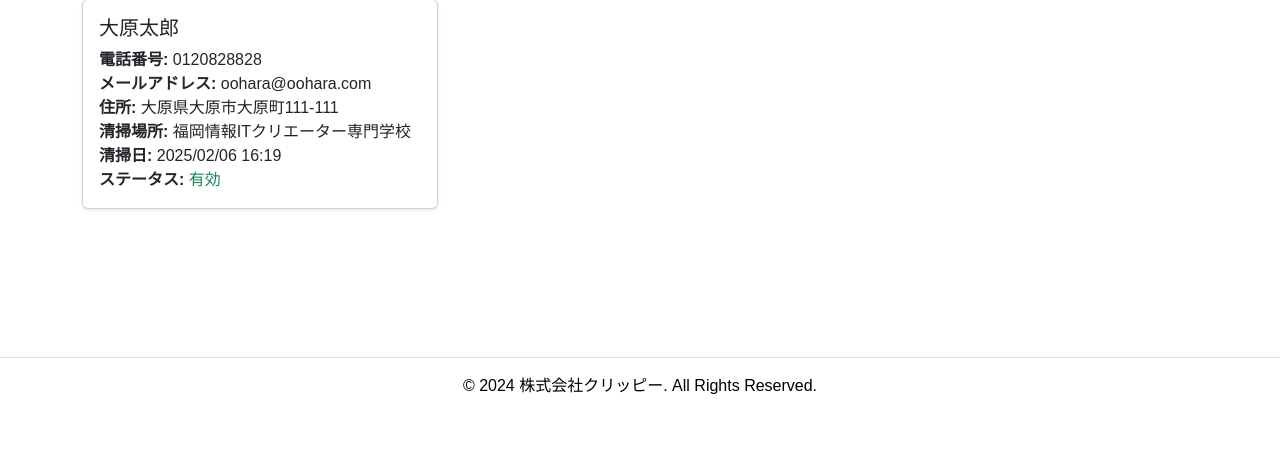
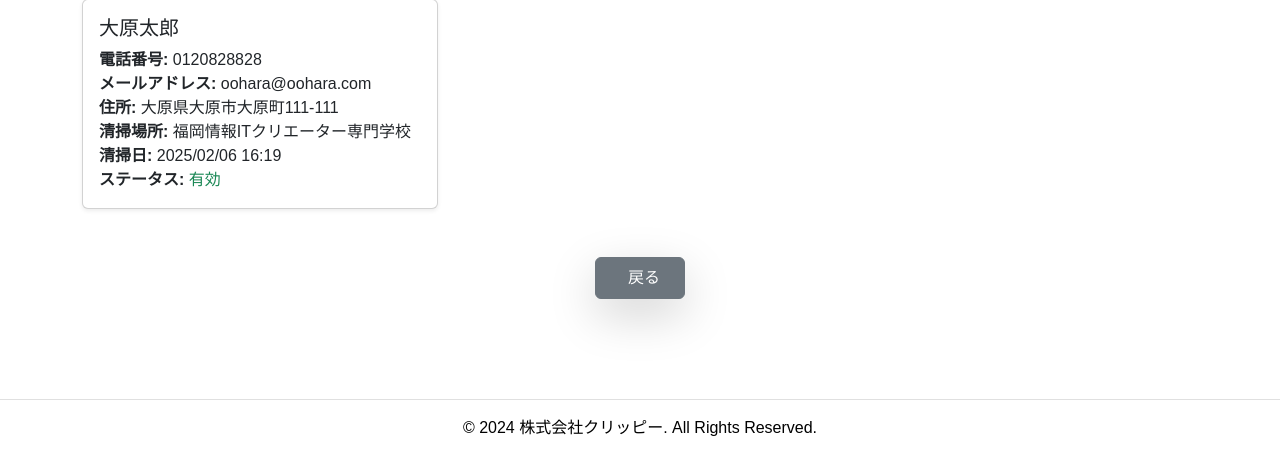
Before and after one commit to TakumiIsibasi/cleaningreservationsite, a Django app: page /adminaccounts/adminrequestconfirmation in a window 1280 px wide. Shown: the part 432-904 px from the top of the page. Before the commit the page ends 826 px from the top, so only its background shows below. Run offline with Django 4.2, Linux system fonts and the light colour scheme; data comes from the database, SQL or seed files in the repository.

Commit message:
オラオラオラオラオララオラ

```diff
--- a/adminaccounts/templates/3adminrequestconfirmation.html
+++ b/adminaccounts/templates/3adminrequestconfirmation.html
@@ -37,4 +37,9 @@
     <p class="text-center">現在依頼はありません。</p>
     {% endif %}
 </div>
+<div class="text-center mt-4">
+    <a href="{% url 'adminaccounts:adminhome' %}" class="btn btn-secondary w-auto py-2 px-4 shadow-lg rounded">
+        <i class="bi bi-clipboard-check me-2"></i> 戻る
+    </a>
+</div>
 {% endblock %}
```
